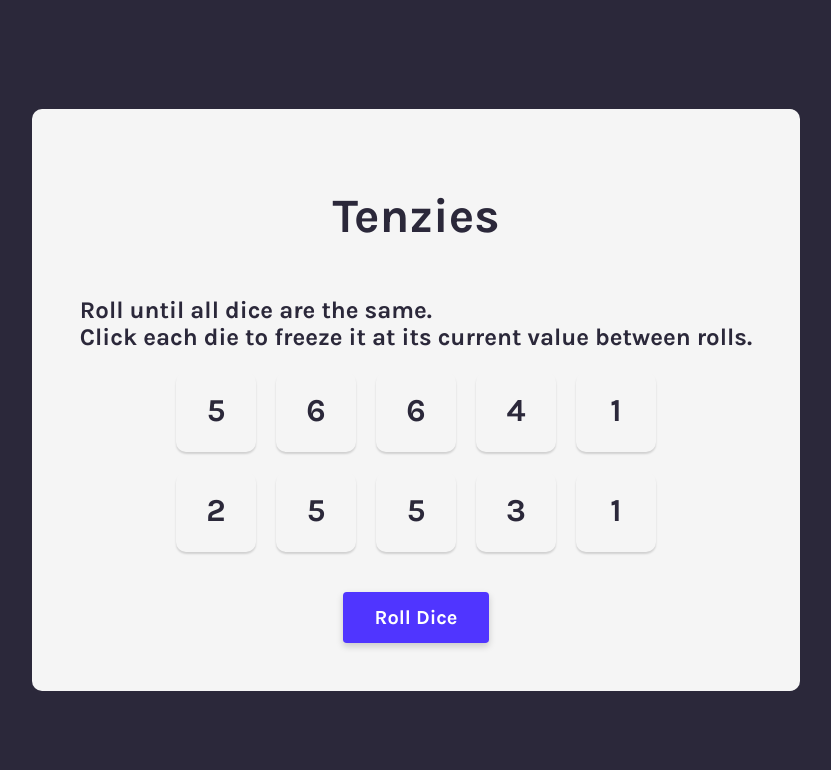
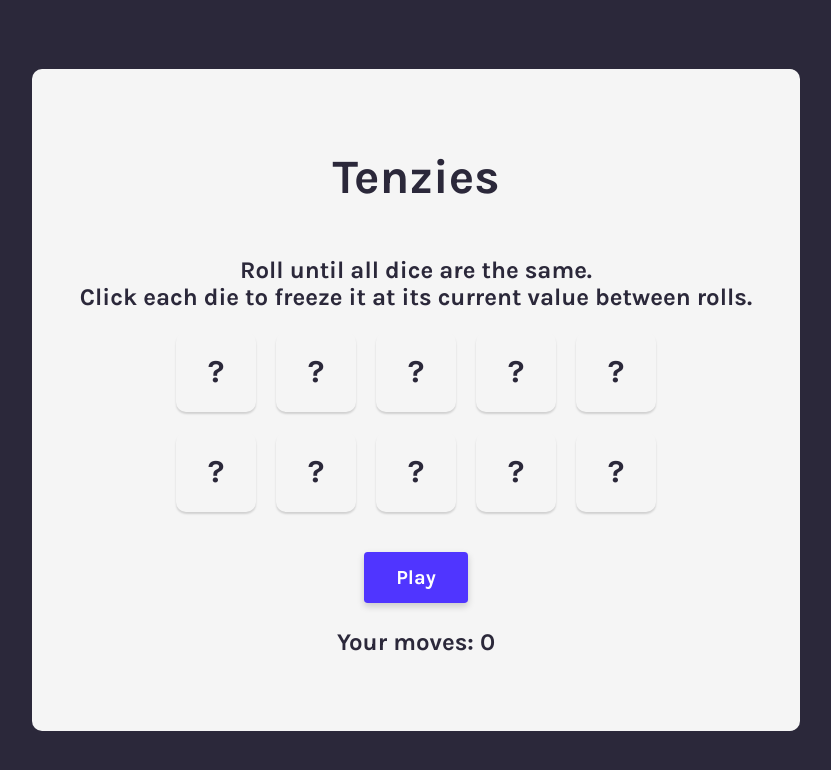
Before and after one commit to Rachelkakoderka/tenzies, a React (Create React App) app: page / in a window 1280 px wide. Shown: the top 770 px of the page, without its empty margins (224-1055 px from the left). Built offline with nearby package versions, Linux system fonts and the light colour scheme.

Commit message:
finished

```diff
--- a/src/App.css
+++ b/src/App.css
@@ -33,6 +33,9 @@ h1 {
   font-size: 3em;
 
 }
+h2 {
+  text-align: center;
+}
 
 .container {
   display: grid;
@@ -59,7 +62,7 @@ h1 {
 }
 
 .die-held{
-  background: #c99861;
+  background: #fc8b7a;
 }
 
 .roll-btn {
@@ -78,3 +81,21 @@ h1 {
   text-align: center;
 
 }
+
+.roll-btn:hover {
+  cursor: pointer;
+  background-color: #583efd;
+}
+
+.stats {
+  width: 100%;
+  margin: 1rem;
+  display: flex;
+  flex-direction: row;
+  justify-content: space-evenly;
+}
+.stat {
+  display: block;
+  margin: 10px;
+
+}
--- a/src/App.tsx
+++ b/src/App.tsx
@@ -2,16 +2,24 @@ import React from 'react';
 import './App.css';
 
 import Die from "./Die"
-import {interfaceDie} from "./model"
+import {interfaceDie, timeFormat} from "./model"
 import { nanoid } from 'nanoid'
 import Confetti from 'react-confetti'
+import Counter from './Counter';
+// import Timer from './Timer';
+// Problem w komponencie: This JSX tag's 'children' prop expects a single child of type 'ReactNode', but multiple children were provided.ts(2746)
+
+
 
 
 function App() {
 
   const [dice, setDice] = React.useState<interfaceDie[]>(createDiceArr());
+  const [isWon, setIsWon ] = React.useState<boolean>(false);
+  const [isStarted, setIsStarted] = React.useState<boolean>(false);
+  const [moves, setMoves] = React.useState<number>(0)
+  // const [time, setTime] = React.useState<timeFormat>({hrs: 0,min: 0,sek: 0})
 
-  const [isWon, setIsWon ] = React.useState<boolean>(false)
 
   function createDie(): interfaceDie {
 
@@ -35,6 +43,7 @@ function App() {
   function updateDice(): void {
     if (isWon) {
         setIsWon(false)
+        setIsStarted(false)
         setDice(createDiceArr());
       } else {
         setDice(
@@ -46,9 +55,24 @@ function App() {
       }
   }
 
+  function game():void  {
+    if (isStarted){
+      updateDice();
+      setMoves(prevMoves => prevMoves+1);
+    } else {
+      setIsStarted(true);
+      setMoves(0);
+
+    }
+  }
 
 
-const diceElements = dice.map((die) => (<Die key = {die.id} die={die} dice={dice} setDice={setDice} />));
+
+const diceElements = dice.map((die) => (<Die key = {die.id}
+                                             die={die}
+                                             dice={dice}
+                                             setDice={setDice}
+                                             isStarted={isStarted} />));
 
 
 React.useEffect(() => {
@@ -81,9 +105,16 @@ React.useEffect(() => {
         </div>
 
         <button className='roll-btn'
-                onClick={updateDice}
-        >{isWon ?" Play Again" : "Roll Dice"}</button>
+                onClick={game}
+        >{ isStarted ? (isWon ? "Play again" : "Roll Dice") : "Play" }
+        </button>
+
+
+        <Counter isStarted={isStarted} isWon={isWon} moves={moves} />
+        {/* <Timer isStarted={isStarted} time={time} /> */}
+
       </div>
+
     </div>
   );
 }
--- /dev/null
+++ b/src/Counter.tsx
@@ -0,0 +1,20 @@
+import React from 'react'
+
+
+
+interface Props {
+    isStarted: boolean,
+    moves: number,
+    isWon: boolean
+
+}
+
+
+const Counter : React.FC<Props> = ({isStarted, moves, isWon} ) => {
+  return (
+    <div className='stats'>
+      <h2 className='stat '>Your moves: {moves}</h2>
+    </div>
+    )
+}
+export default Counter
--- a/src/Die.tsx
+++ b/src/Die.tsx
@@ -4,22 +4,25 @@ import {interfaceDie} from "./model"
 interface Props {
     die : interfaceDie,
     dice: interfaceDie[],
-    setDice: React.Dispatch<React.SetStateAction<interfaceDie[]>>
+    setDice: React.Dispatch<React.SetStateAction<interfaceDie[]>>,
+    isStarted: boolean
 }
 
 
-export default function Die( {die, dice, setDice} :Props) {
+export default function Die( {die, dice, setDice, isStarted} :Props) {
 
     const handleClick = (id:string) => {
-        setDice(dice.map( die => die.id === id ? {...die, isHeld: !die.isHeld} : die))
+        if (isStarted) {
+            setDice(dice.map( die => die.id === id ? {...die, isHeld: !die.isHeld} : die))
         }
+    }
 
 
     return (
         <div className={die.isHeld ? "die die-held" : "die"}
              onClick={()=> handleClick(die.id)}
         >
-            <p>{die.value}</p>
+            <p>{isStarted ? die.value : "?"}</p>
         </div>
     )
 }
--- /dev/null
+++ b/src/Timer.tsx
@@ -0,0 +1,20 @@
+// import React from 'react'
+// import { timeFormat } from './model'
+
+
+// interface Props {
+//     isStarted: boolean,
+//     time: timeFormat,
+// }
+
+
+// const Timer : React.FC<Props> = ({isStarted, time} ) => {
+//   return (
+//     <div className='stats'>
+//       <span className='stat '>Your time: {time}</span>
+//     </div>
+//     )
+// }
+// export default Timer
+
+export{}
--- a/src/model.ts
+++ b/src/model.ts
@@ -4,3 +4,9 @@
     value: number,
     isHeld: boolean
   }
+
+  export interface timeFormat {
+    hrs: number,
+    min: number,
+    sek: number
+  }
```
Lines whose indentation alone changed are shown as unchanged.
